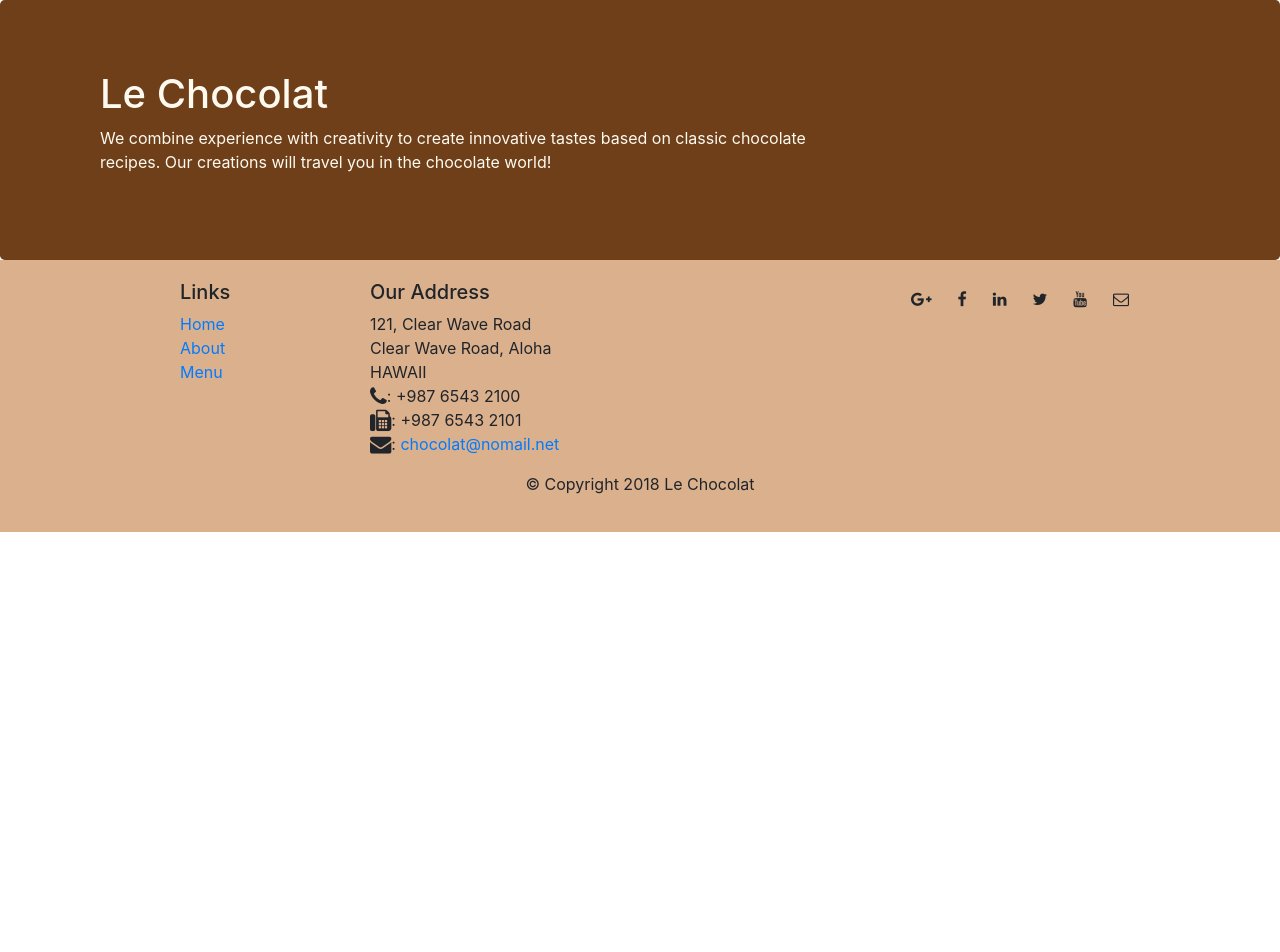
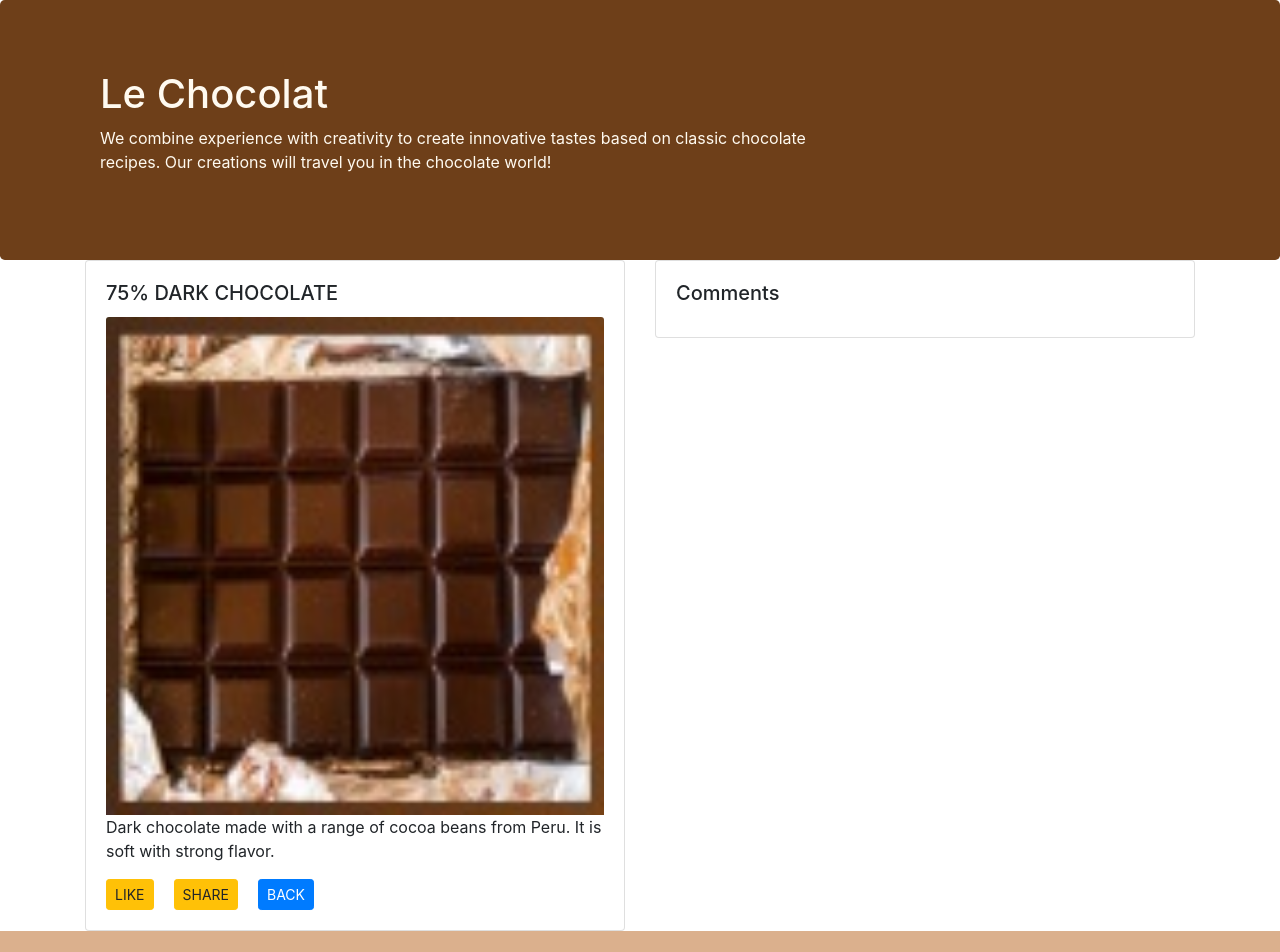
Before and after one commit to sena-tan/angularChocoSena, an Angular app: page /dishdetail/1 in a window 1280 px wide. Before the commit this address led to /. Shown: the top 952 px of the page. Before the commit the page ends 800 px from the top, so only its background shows below. Built offline with nearby package versions, Linux system fonts and the light colour scheme.

Commit message:
Angular SPA -comments

```diff
--- a/src/app/app-routing/routes.ts
+++ b/src/app/app-routing/routes.ts
@@ -8,5 +8,6 @@
     { path: 'home', component: HomeComponent },
     { path: 'menu', component: MenuComponent },
     { path: 'about', component: AboutComponent },
+    { path: 'dishdetail/:id', component: DishdetailComponent },
     { path: '', redirectTo: '/home', pathMatch: 'full' }
 ];
--- a/src/app/dishdetail/dishdetail.component.html
+++ b/src/app/dishdetail/dishdetail.component.html
@@ -8,6 +8,7 @@
                     <p class="card-text">{{dish.description}}</p>
                     <a href="#" class="card-link btn btn-warning btn-sm">LIKE</a>
                     <a href="#" class="card-link btn btn-warning btn-sm">SHARE</a>
+                    <a (click)="goBack()" class="card-link btn btn-primary btn-sm">BACK</a>
                 </div>
             </div>
         </div>
--- a/src/app/dishdetail/dishdetail.component.ts
+++ b/src/app/dishdetail/dishdetail.component.ts
@@ -1,6 +1,9 @@
-import { Component, OnInit, Input } from '@angular/core';
+import { Component, OnInit } from '@angular/core';
 import { Dish } from '../shared/dish';
 import { Comment } from '../shared/comment';
+import { DishService } from '../services/dish.service';
+import { Params, ActivatedRoute } from '@angular/router';
+import { Location } from '@angular/common';
 
 // const DISH = {
 //   name: '85% Dark Chocolate',
@@ -43,7 +46,7 @@
   styleUrls: ['./dishdetail.component.css']
 })
 export class DishdetailComponent implements OnInit {
-  @Input()
+  // @Input()
   dish: Dish;
 
   // dish = DISH;
@@ -52,9 +55,14 @@
   // comments: Dish["comments"];
   comments: Comment[];
 
-  constructor() { }
-
-  ngOnInit(): void {
+  constructor(private dishservice: DishService,
+    private route: ActivatedRoute,
+    private location: Location) { }
+  ngOnInit() {
+    const id = +this.route.snapshot.params['id'];
+    this.dish = this.dishservice.getDish(id);
   }
-
+  goBack(): void {
+    this.location.back();
+  }
 }
--- a/src/app/menu/menu.component.html
+++ b/src/app/menu/menu.component.html
@@ -7,7 +7,7 @@
     </div>
     <div class="row ">
         <h4 class="col-12">Our famous chocolates</h4>
-        <div class="media" *ngFor="let dish of dishes"  (click) = "onSelect(dish)">
+        <div class="media" *ngFor="let dish of dishes" [routerLink]="['/dishdetail', dish.id]">
             <img class=" img-thumbnail align-self-end" src={{dish.image}} alt={{dish.name}}>
             <div class="media-body">
                 <h5 class="mt-4">{{dish.name | uppercase}}
@@ -33,7 +33,7 @@
           </div>
         </div>
       </div> -->
-    <div>
+    <!-- <div>
         <app-dishdetail [dish] = "selectedDish"></app-dishdetail>
-    </div>
+    </div> -->
 </div>
--- a/src/app/menu/menu.component.ts
+++ b/src/app/menu/menu.component.ts
@@ -50,11 +50,12 @@
   dishes: Dish[]
   // selectedDish = DISHES[0]; // or
   // selectedDish : Dish = DISHES[0]
-  selectedDish: Dish;
 
-  onSelect(dish: Dish) {
-    this.selectedDish = dish;
-  }
+  // selectedDish: Dish;
+
+  // onSelect(dish: Dish) {
+  //   this.selectedDish = dish;
+  // }
 
   constructor(private dishService: DishService) { }
   ngOnInit() {
--- a/src/app/services/dish.service.ts
+++ b/src/app/services/dish.service.ts
@@ -10,4 +10,7 @@
   getDishes(): Dish[] {
     return DISHES;
   }
+  getDish(id: number): Dish {
+    return DISHES.filter((dish) => (dish.id === id))[0];
+  }
 }
```
